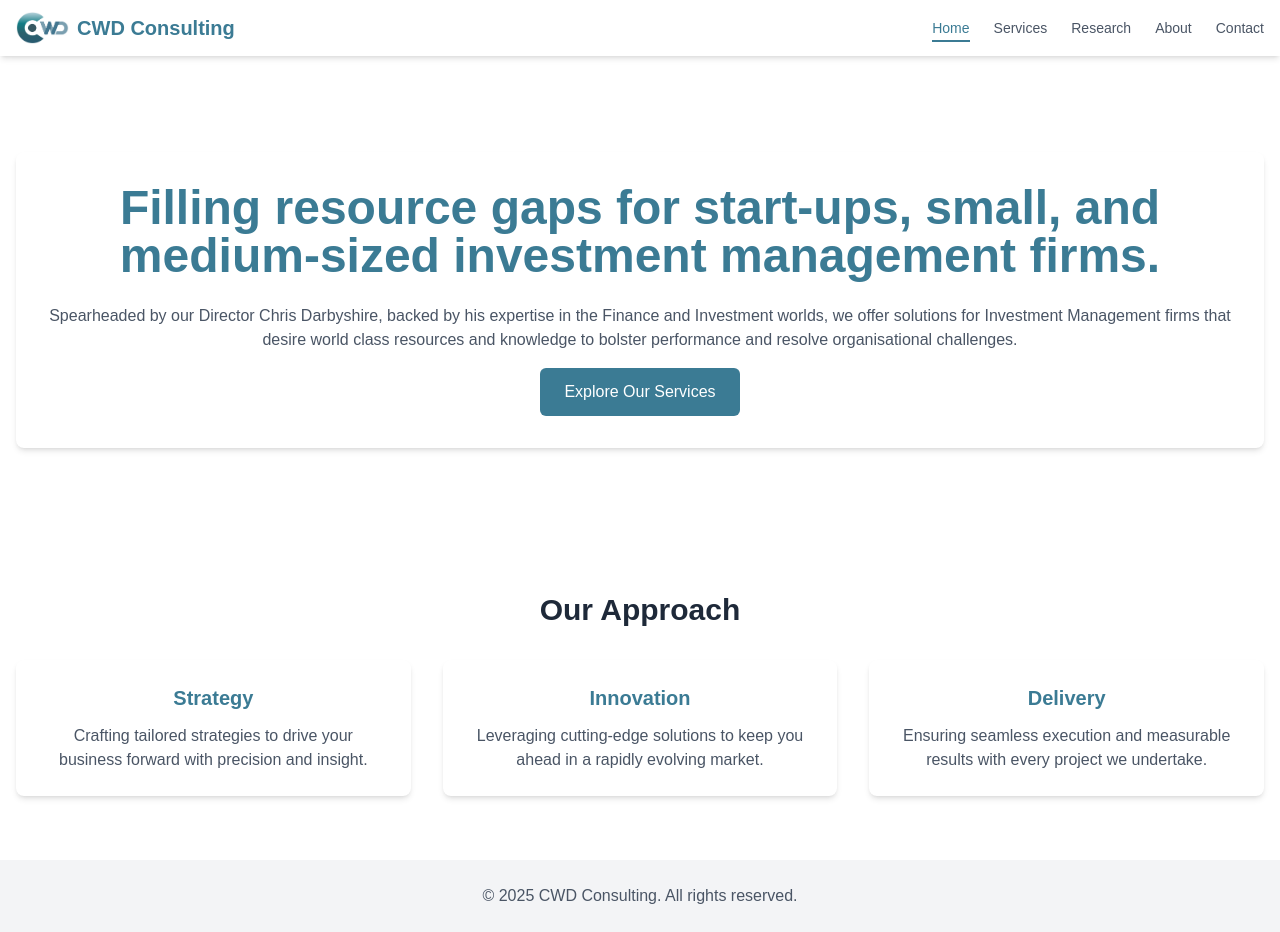
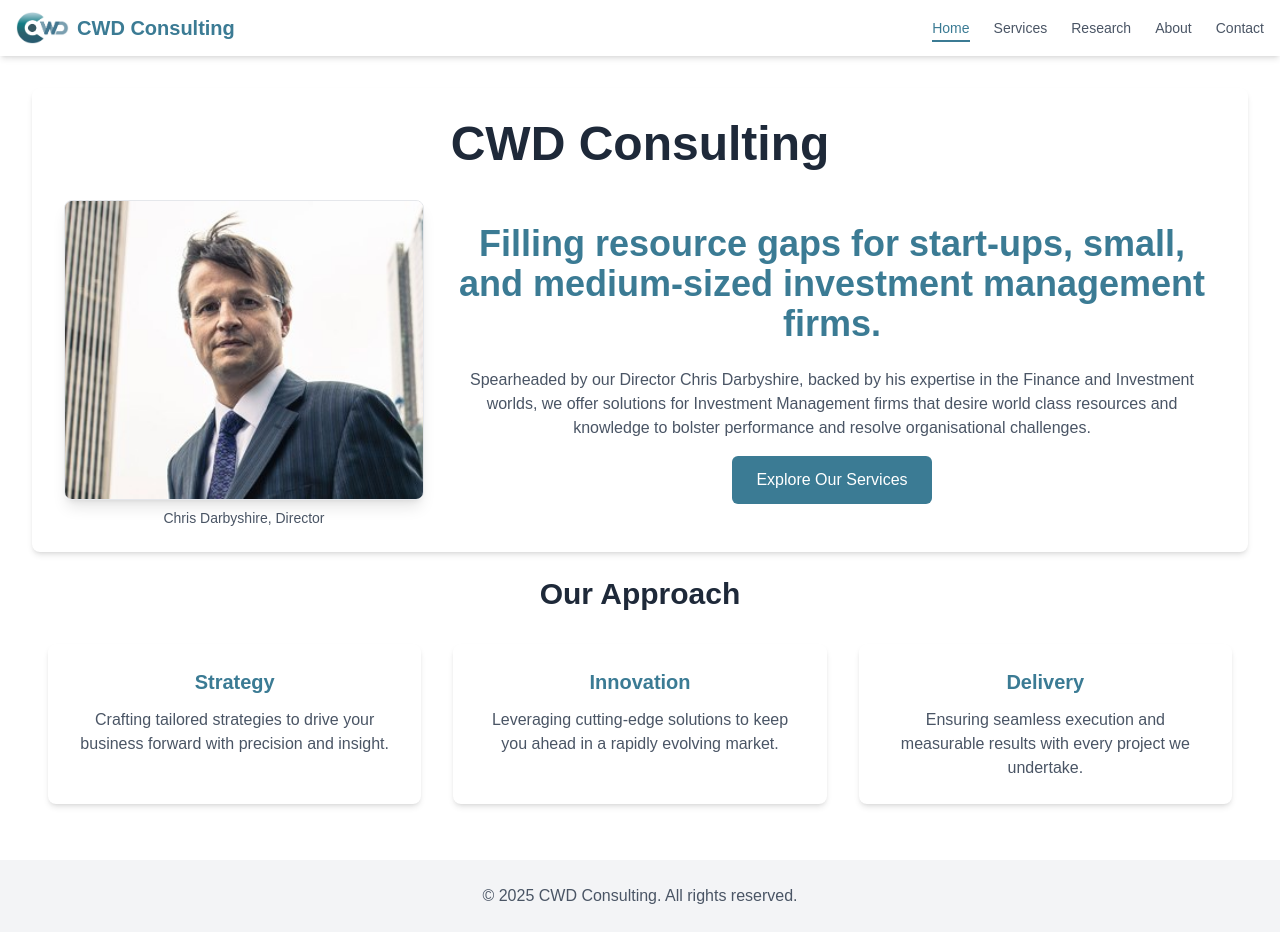
Before and after one commit to maxsherman1/cwd-consulting, a Next.js app: page / in a window 1280 px wide. Built offline with nearby package versions, Linux system fonts and the light colour scheme.

Commit message:
Updated home page to include professional picture of our client

```diff
--- a/src/app/page.tsx
+++ b/src/app/page.tsx
@@ -25,11 +25,26 @@ export const metadata: Metadata = {
 
 export default function Home() {
   return (
-    <div className="flex flex-col items-center justify-center">
+    <div className="flex flex-col items-center justify-center p-8">
       {/* Hero Section */}
-      <section className="text-center pt-24 pb-20 px-4">
-        <div className="container mx-auto bg-white rounded-lg shadow-md p-8">
-          <h1 className="text-4xl md:text-5xl font-bold text-[var(--primary-teal)] mb-6">
+      <section className="container mx-auto bg-white rounded-lg shadow-md p-8 text-center pb-6">
+        <h1 className="text-4xl md:text-5xl font-bold text-gray-800 mb-8 text-center">
+          CWD Consulting
+        </h1>
+        <div className="flex flex-col md:flex-row items-center justify-between">
+          <div className="md:w-1/3 mb-6 md:mb-0 md:pr-6 order-1 md:order-1">
+            <div className="relative overflow-hidden rounded-lg shadow-lg border border-gray-200" style={{ width: '100%', height: '300px', aspectRatio: '1 / 1' }}>
+              <img
+                src="/images/profile_pic_2.jpg"
+                alt="Chris Darbyshire, Director"
+                className="absolute inset-0 object-cover object-center"
+                style={{ objectPosition: 'center', width: '100%', height: '100%' }}
+              />
+            </div>
+            <p className="text-center text-sm text-gray-600 mt-2">Chris Darbyshire, Director</p>
+          </div>
+          <div className="md:w-2/3 order-2 md:order-2">
+            <h1 className="text-3xl md:text-4xl font-bold text-[var(--primary-teal)] mb-6">
               Filling resource gaps for start-ups, small, and medium-sized
               investment management firms.
             </h1>
@@ -47,10 +62,11 @@ export default function Home() {
               Explore Our Services
             </Link>
           </div>
+        </div>
       </section>
 
       {/* Intro Section with Key Pillars */}
-      <section className="py-16 px-4">
+      <section className="py-6 px-4">
         <div className="container mx-auto text-center">
           <h2 className="text-3xl font-bold text-gray-800 mb-8">
             Our Approach
```
Lines whose indentation alone changed are shown as unchanged.
